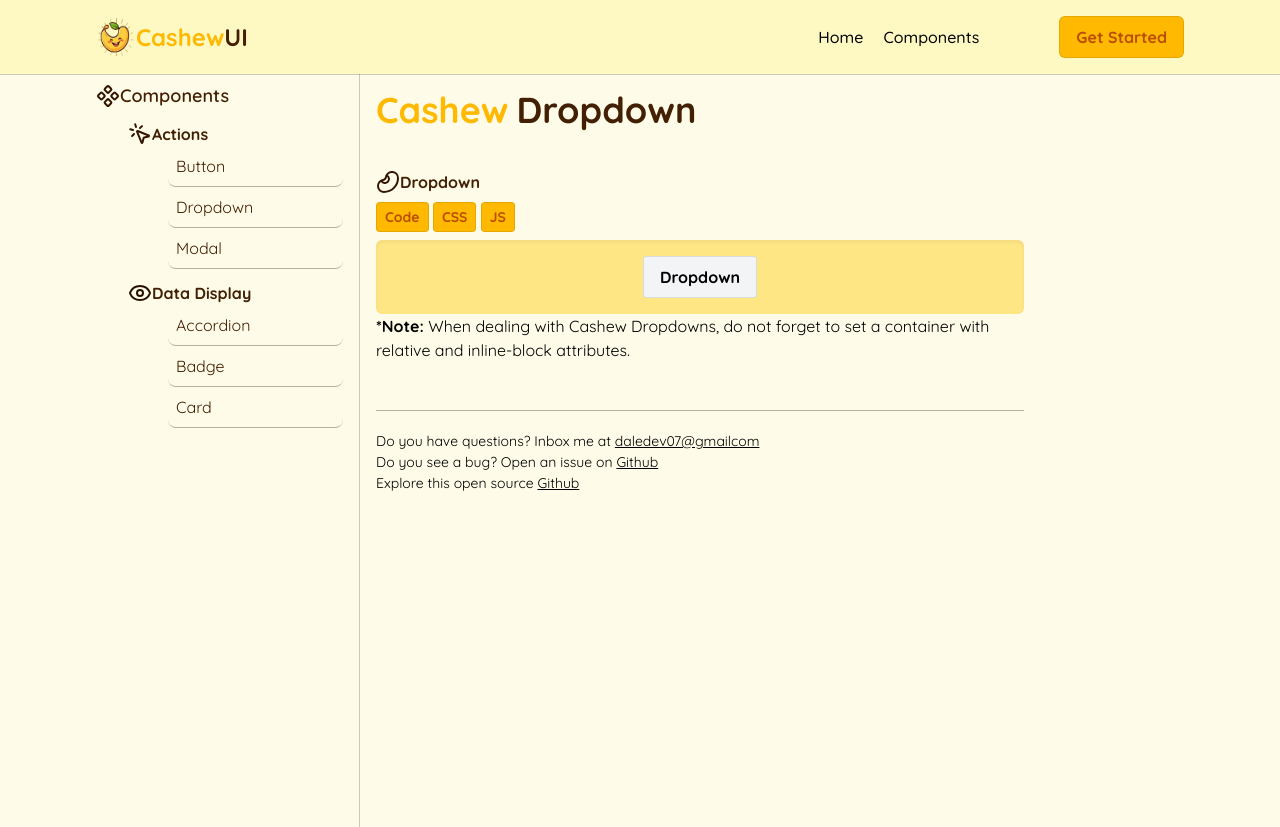
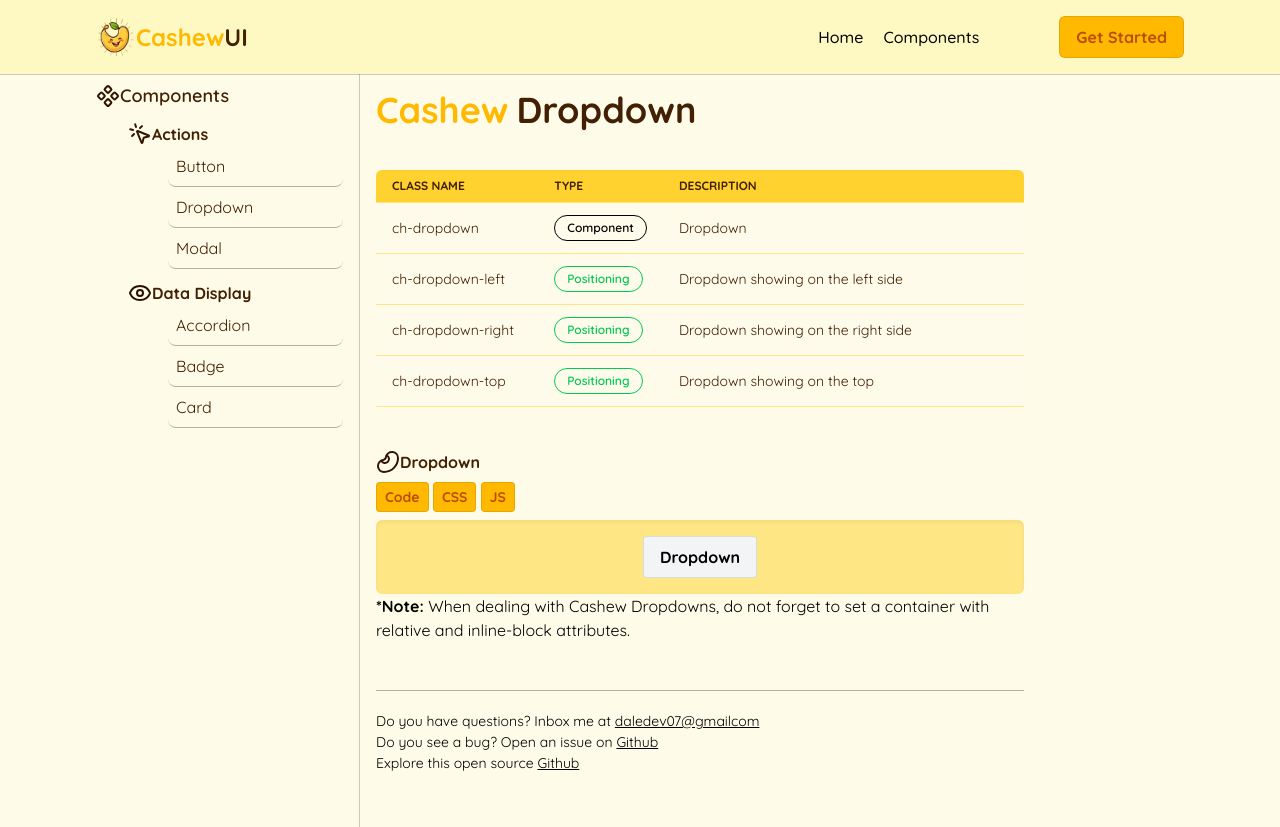
Before and after one commit to DaleStack/CashewUI, a Django app: page /docs/components/dropdown/ in a window 1280 px wide. Shown: the top 827 px of the page. Run offline with Django 5.2, Linux system fonts and the light colour scheme; style sheets or scripts are compiled from the project's sources; some libraries are stand-ins or nearby versions.

Commit message:
added dropdown table

```diff
--- a/documentation/templates/documentation/pages/dropdown.html
+++ b/documentation/templates/documentation/pages/dropdown.html
@@ -8,6 +8,77 @@
                 <p class="text-4xl font-bold text-amber-400">Cashew</p>
                 <p class="text-4xl font-bold text-yellow-950">Dropdown</p>
            </div>
+
+           <div class="overflow-y-auto max-h-60 bg-amber-100 shadow-inner rounded-md mb-10">
+          <table class="w-full text-left text-sm text-yellow-950">
+            <thead class="bg-amber-300 font-bold uppercase text-xs text-yellow-950">
+                <tr>
+                    <th class="px-4 py-2">Class name</th>
+                    <th class="px-4 py-2">Type</th>
+                    <th class="px-4 py-2">Description</th>
+                </tr>
+            </thead>
+            <tbody class="bg-amber-50">
+                <tr class="border-t border-amber-200">
+                    <td class="px-4 py-3">ch-dropdown</td>
+                    <td class="px-4 py-3"><span class="ch-badge-outline">Component</span></td>
+                    <td class="px-4 py-3">Dropdown</td>
+                </tr>
+            </tbody>
+
+            <tbody class="bg-amber-50">
+                <tr class="border-t border-amber-200">
+                    <td class="px-4 py-3">ch-dropdown-left</td>
+                    <td class="px-4 py-3"><span class="ch-badge-ok-outline">Positioning</span></td>
+                    <td class="px-4 py-3">Dropdown showing on the left side</td>
+                </tr>
+            </tbody>
+
+            <tbody class="bg-amber-50">
+                <tr class="border-t border-amber-200">
+                    <td class="px-4 py-3">ch-dropdown-right</td>
+                    <td class="px-4 py-3"><span class="ch-badge-ok-outline">Positioning</span></td>
+                    <td class="px-4 py-3">Dropdown showing on the right side</td>
+                </tr>
+            </tbody>
+
+            <tbody class="bg-amber-50">
+                <tr class="border-t border-amber-200">
+                    <td class="px-4 py-3">ch-dropdown-top</td>
+                    <td class="px-4 py-3"><span class="ch-badge-ok-outline">Positioning</span></td>
+                    <td class="px-4 py-3">Dropdown showing on the top</td>
+                </tr>
+            </tbody>
+
+            <tbody class="bg-amber-50">
+                <tr class="border-t border-amber-200">
+                    <td class="px-4 py-3">ch-dropdown-center</td>
+                    <td class="px-4 py-3"><span class="ch-badge-ok-outline">Positioning</span></td>
+                    <td class="px-4 py-3">Dropdown showing on the center bottom</td>
+                </tr>
+            </tbody>
+
+            <tbody class="bg-amber-50">
+                <tr class="border-t border-amber-200">
+                    <td class="px-4 py-3">ch-dropdown-end</td>
+                    <td class="px-4 py-3"><span class="ch-badge-ok-outline">Positioning</span></td>
+                    <td class="px-4 py-3">Dropdown showing on the bottom aligned to the end</td>
+                </tr>
+            </tbody>
+
+            <tbody class="bg-amber-50">
+                <tr class="border-t border-amber-200">
+                    <td class="px-4 py-3">ch-dropdown-item</td>
+                    <td class="px-4 py-3"><span class="ch-badge-info-outline">Style</span></td>
+                    <td class="px-4 py-3">Dropdown items</td>
+                </tr>
+            </tbody>
+
+
+
+
+          </table>
+        </div>
 
         <!--DEFAULT DROPDOWN-->
 
```
